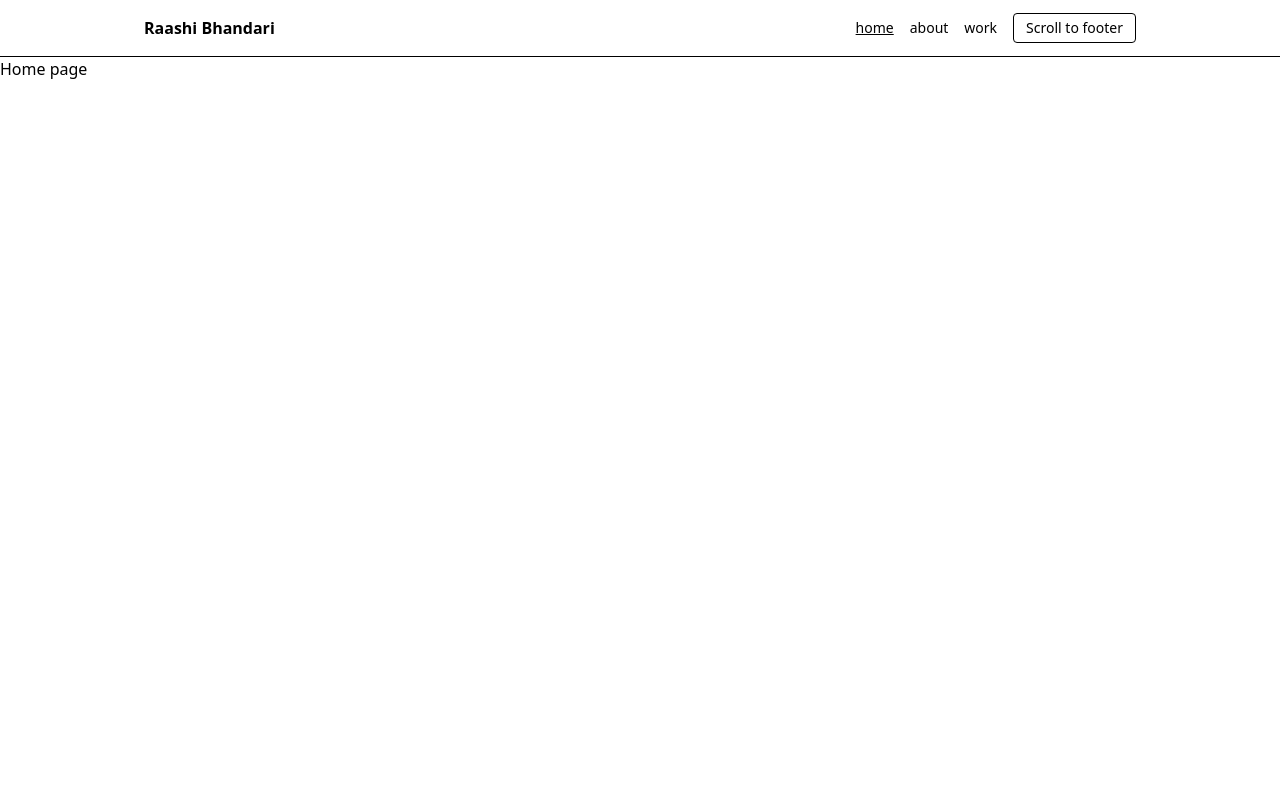
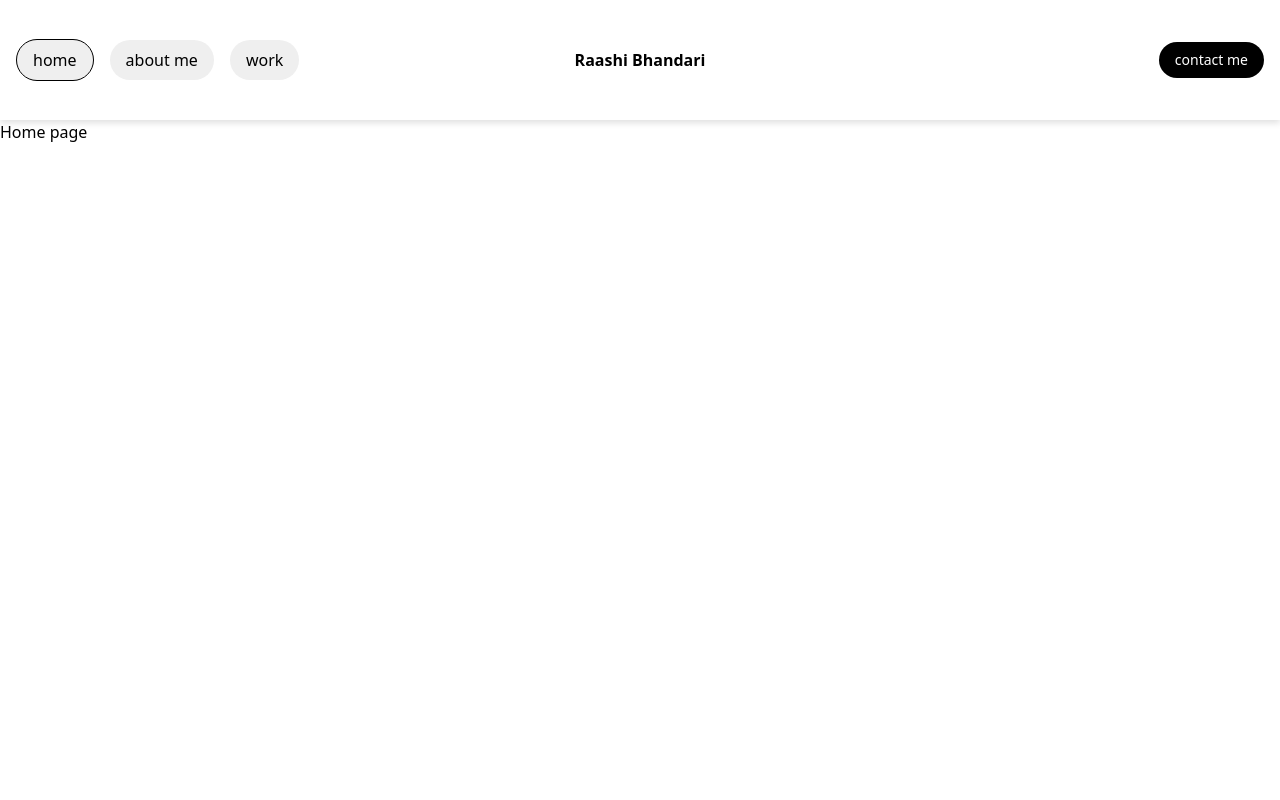
Before and after one commit to Dev-eloperr/next-folio, a Next.js app: page / in a window 1280 px wide. Shown: the top 800 px of the page. Built offline with nearby package versions, Linux system fonts and the light colour scheme.

Commit message:
Navigation and footer implementation

```diff
--- a/src/app/globals.css
+++ b/src/app/globals.css
@@ -4,6 +4,11 @@
   /* --background: #ffffff;
   --foreground: #171717; */
 }
+
+html {
+  scroll-behavior: smooth;
+}
+
 
 /* @theme inline {
   --color-background: var(--background);
--- a/src/components/Footer.tsx
+++ b/src/components/Footer.tsx
@@ -1,7 +1,7 @@
 export default function Footer() {
     return (
-        <footer id="site-footer" className="border-t">
-            <div className="mx-auto max-w-5xl px-4 py-10 text-sm text-gray-600">
+        <footer id="site-footer" className="border-t scroll-mt-[120px]">
+            <div className="mx-auto max-w-7xl px-4 py-10 text-sm text-gray-600 ">
                 <p>© {new Date().getFullYear()} Your Name. Built with Next.js.</p>
             </div>
         </footer>
--- a/src/components/Nav.tsx
+++ b/src/components/Nav.tsx
@@ -8,7 +8,7 @@ import ScrollToFooterButton from "./ScrollToFooterButton";
 
 const links = [
   { href: "/", label: "home" },
-  { href: "/about", label: "about" },
+  { href: "/about", label: "about me" },
   { href: "/work", label: "work" },
 ];
 
@@ -16,9 +16,8 @@ export default function Nav() {
   const pathname = usePathname();
 
   return (
-    <header className="sticky top-0 z-50 border-b bg-white/70 backdrop-blur">
-      <nav className="mx-auto max-w-5xl px-4 h-14 flex items-center justify-between">
-        <Link href="/" className="font-semibold">Raashi Bhandari</Link>
+    <header className="sticky top-0 z-50 bg-white drop-shadow-md">
+      <nav className="mx-auto max-w-7xl px-4 h-[120px] flex items-center justify-between">
         <div className="flex items-center gap-4">
           {links.map(({ href, label }) => (
             <Link
@@ -26,15 +25,19 @@ export default function Nav() {
               href={href}
               aria-current={pathname === href ? "page" : undefined}
               className={clsx(
-                "text-sm hover:underline",
-                pathname === href && "font-medium underline"
+                "px-4 py-2  rounded-[70px] transition-colors hover:opacity-80",
+                "bg-[rgba(239,239,239,1)]",
+                pathname === href && "border-[1px] border-b-black"
               )}
             >
               {label}
             </Link>
           ))}
-          <ScrollToFooterButton />
         </div>
+        <div className="absolute left-1/2 transform -translate-x-1/2">
+          <Link href="/" className="font-semibold">Raashi Bhandari</Link>
+        </div>
+        <ScrollToFooterButton />
       </nav>
     </header>
   );
--- a/src/components/ScrollToFooterButton.tsx
+++ b/src/components/ScrollToFooterButton.tsx
@@ -1,16 +1,13 @@
-// components/ScrollToFooterButton.tsx
-"use client";
+// If Nav is already a client component that's fine; otherwise this can be server too.
+import Link from "next/link";
 
-import { useRef } from "react";
-
-export default function ScrollToFooterButton() {
-  const footerRef = useRef<HTMLButtonElement>(null);
-  function handleClick() {
-    footerRef.current?.scrollIntoView({ behavior: "smooth", block: "start" });
-  } // use Ref instead of document.getElementById
+export default function ScrollToFooterLink() {
   return (
-    <button ref={footerRef} onClick={handleClick} className="text-sm rounded px-3 py-1 border hover:bg-gray-50">
-      Scroll to footer
-    </button>
+    <Link
+      href="#site-footer"
+      className="text-sm px-4 py-2 rounded-[70px] bg-black text-white transition-opacity hover:opacity-80"
+    >
+      contact me
+    </Link>
   );
 }
```
